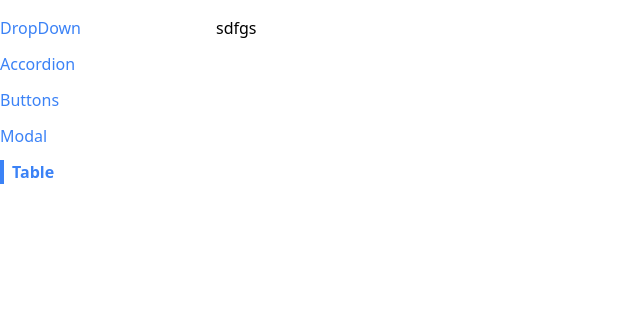
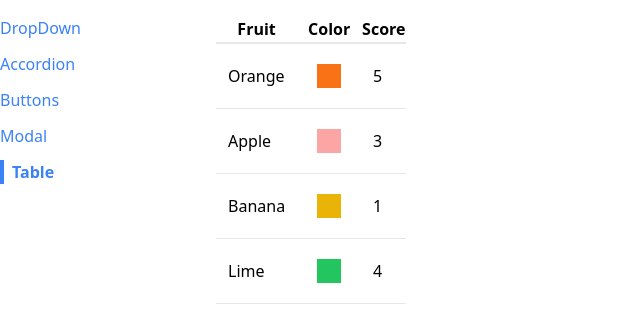
Before and after one commit to veyselguven/react-router-comps, a React (Create React App) app: page /table in a window 1280 px wide. Shown: the top 322 px of the page, without its empty margins (0-640 px from the left). Built offline with nearby package versions, Linux system fonts and the light colour scheme.

Commit message:
added style to table comp

```diff
--- a/src/components/Table.js
+++ b/src/components/Table.js
@@ -1,12 +1,28 @@
 import React from "react";
 
 function Table({ data }) {
-  //console.log(data);
+  const renderedRows = data.map((fruit) => {
+    return (
+      <tr className="border-b" key={fruit.name}>
+        <td className="p-3">{fruit.name}</td>
+        <td className="p-3">
+          <div className={`p-3 m-2 ${fruit.color}`}></div>
+        </td>
+        <td className="p-3">{fruit.score}</td>
+      </tr>
+    );
+  });
+
   return (
-    <table>
-      <div>sdfgs</div>
-      <thead></thead>
-      <tbody></tbody>
+    <table className="table-auto border-spacing-2">
+      <thead>
+        <tr className="border-b-2">
+          <th>Fruit</th>
+          <th>Color</th>
+          <th>Score</th>
+        </tr>
+      </thead>
+      <tbody>{renderedRows}</tbody>
     </table>
   );
 }
```
